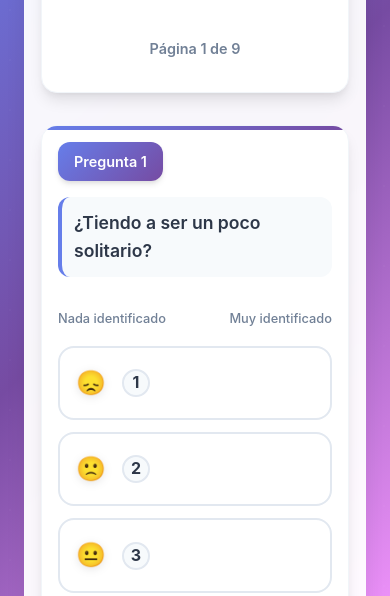
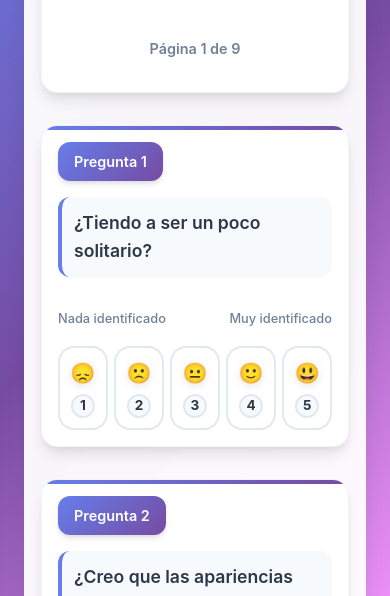
Before and after one commit to cto-ulpik/test-eneagrama, a plain HTML site: page index.html in a window 390 px wide. Both pictures are taken after a click on the button "COMENZAR TEST". Shown: the part 221-817 px from the top of the page. Drawn offline with nearby package versions, Linux system fonts and the light colour scheme; some packages are replaced by stand-ins of ours; a script that the page names is missing.

Commit message:
En movil las 5 opciones de la escala vuelven a una sola fila

```diff
--- a/styles.css
+++ b/styles.css
@@ -2168,33 +2168,34 @@ footer {
   }
 
   .options-wrapper {
-    grid-template-columns: 1fr;
-    gap: 0.75rem;
+    /* Las 5 opciones siguen en una sola fila, en version compacta */
+    grid-template-columns: repeat(5, 1fr);
+    gap: 0.4rem;
   }
 
   .option-label {
-    flex-direction: row;
-    justify-content: space-between;
+    flex-direction: column;
+    justify-content: center;
     align-items: center;
-    padding: 1rem;
+    padding: 0.6rem 0.2rem;
     min-height: auto;
   }
 
   .option-content {
-    flex-direction: row;
-    gap: 1rem;
+    flex-direction: column;
+    gap: 0.3rem;
     align-items: center;
   }
 
   .option-icon {
-    font-size: 1.5rem;
+    font-size: 1.25rem;
     margin-bottom: 0;
   }
 
   .option-number {
-    width: 28px;
-    height: 28px;
-    font-size: 1rem;
+    width: 24px;
+    height: 24px;
+    font-size: 0.85rem;
   }
 
   .option-text {
```
